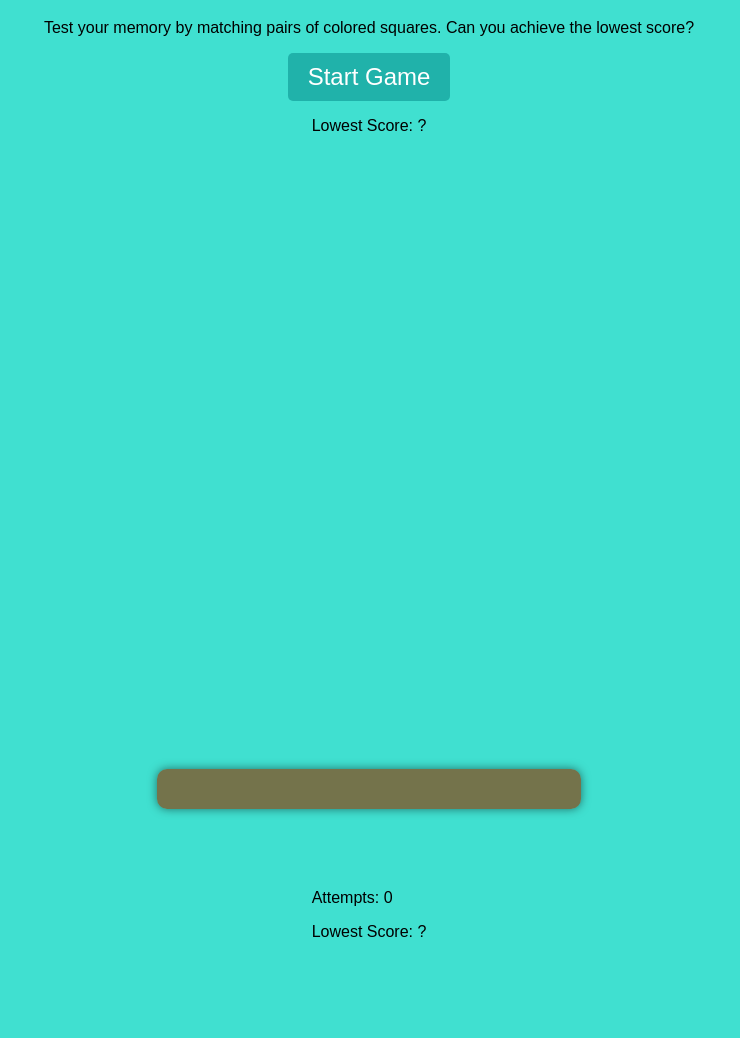
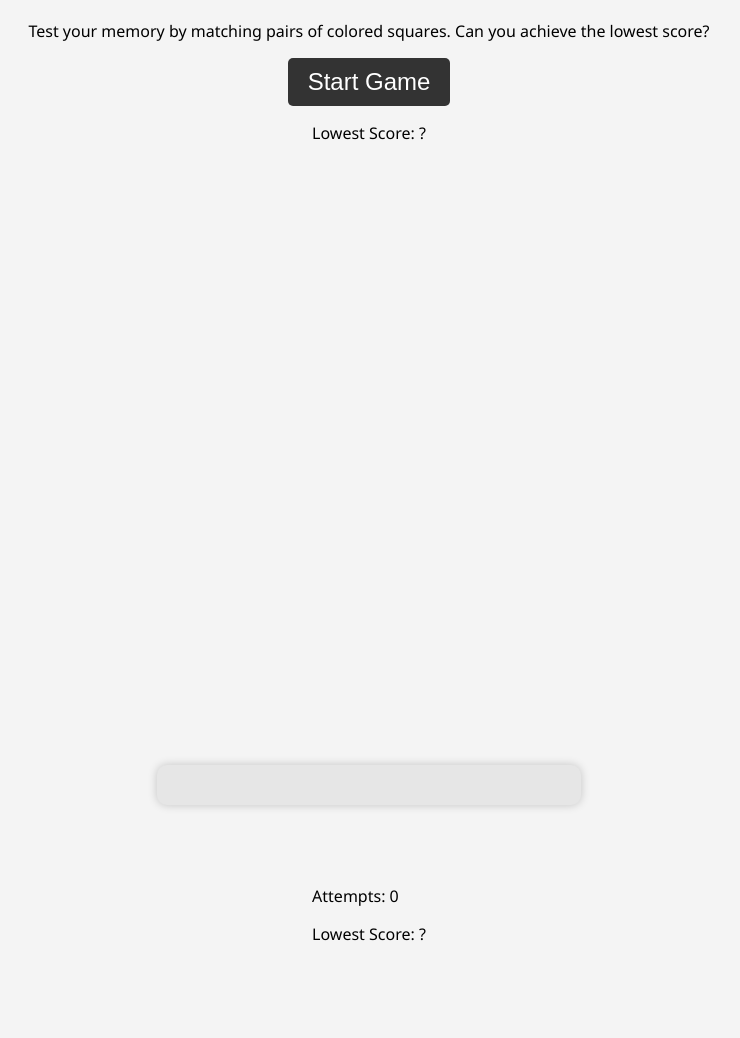
Before and after one commit to jiahaoli0465/memorygame, a plain HTML site: page index.html in a window 1280 px wide. Shown: the part 369-1407 px from the top of the page, without its empty margins (271-1011 px from the left). Drawn offline with Linux system fonts and the light colour scheme.

Commit message:
change color to grey style

```diff
--- a/style.css
+++ b/style.css
@@ -1,11 +1,11 @@
 body {
   margin: 0;
   padding: 0;
-  font-family: Arial, sans-serif; /* Optional: for better typography */
-  background-color: #40E0D0; /* Dark turquoise background */
-  scroll-behavior: smooth; /* Enable smooth scrolling */
+  font-family: 'Segoe UI', Tahoma, Geneva, Verdana, sans-serif; /* Modern font */
+  background-color: #f4f4f4; /* Neutral background color */
+  scroll-behavior: smooth;
   overflow: hidden;
-  overflow-y: scroll; /* Always show vertical scrollbar */
+  overflow-y: scroll;
   user-select: none;
 }
 
@@ -18,28 +18,29 @@ body {
   flex-direction: column;
   justify-content: center;
   align-items: center;
-  background-color: #40E0D0; /* Dark turquoise background */
+  background-color: #f4f4f4;
 }
 
 h1 {
   font-size: 2.5rem;
   margin-bottom: 20px;
+  color: #333; /* Darker text color */
 }
 
-#startGame {
+#startGame, #restartGame {
   padding: 10px 20px;
   font-size: 1.5rem;
   cursor: pointer;
   border: none;
-  background-color: #20B2AA; /* Lighter turquoise for contrast */
+  background-color: #333; /* Dark button color */
   color: white;
   border-radius: 5px;
   transition: background-color 0.3s;
   pointer-events: auto;
 }
 
-#startGame:hover {
-  background-color: #2E8B57; /* Change color on hover for feedback */
+#startGame:hover, #restartGame:hover {
+  background-color: #555; /* Slightly lighter on hover */
 }
 
 #gameBoard {
@@ -48,42 +49,43 @@ h1 {
   align-items: center;
   justify-content: center;
   height: 100vh;
-  /* background-color: rgba(165, 42, 42, 0.178); */
-  background-size: cover;
-  background-repeat: no-repeat;
+  background-color: #f4f4f4;
 }
 
 #game {
-  width: 30%; /* Reduced size */
+  width: 30%;
   margin: 5% auto;
   display: grid;
-  grid-template-columns: repeat(4, 1fr); /* 4 columns for 16 squares */
+  grid-template-columns: repeat(4, 1fr);
   gap: 10px;
-  padding: 20px; /* Padding for the game board */
-  background-color: rgba(139, 69, 19, 0.7); /* Semi-transparent wood color for the game board */
-  border-radius: 10px; /* Rounded corners for the game board */
-  box-shadow: 0 0 10px rgba(0, 0, 0, 0.5); /* Shadow for depth */
+  padding: 20px;
+  background-color: #e6e6e6; /* Light gray for the game board */
+  border-radius: 10px;
+  box-shadow: 0 0 10px rgba(0, 0, 0, 0.2); /* Subtle shadow */
 }
 
 #game div {
-  border: 1px solid black;
+  border: 1px solid #ccc; /* Lighter border color */
   width: 100%;
-  padding-top: 100%; /* This makes each square's height equal to its width */
+  padding-top: 100%;
   position: relative;
+  transition: transform 0.3s; /* Animation for card flip */
 }
 
-/* This will blur the game container */
-#game.blurred {
-  filter: blur(5px); /* Adjust the value as needed */
-  pointer-events: none; /* Prevents clicking on the game while it's blurred */
+#game div:hover {
+  transform: scale(1.05); /* Slight zoom on hover */
 }
 
-/* This will style the restart button to be centered and hidden by default */
+#game.blurred {
+  filter: blur(5px);
+  pointer-events: none;
+}
+
 #restartGame {
-  display: none; /* Hidden by default */
+  display: none;
   position: absolute;
   top: 50%;
   left: 50%;
   transform: translate(-50%, -50%);
-  z-index: 10; /* Ensures the button is above the game container */
+  z-index: 10;
 }
```
